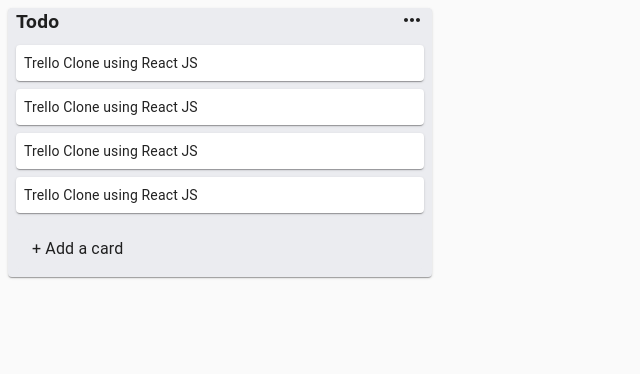
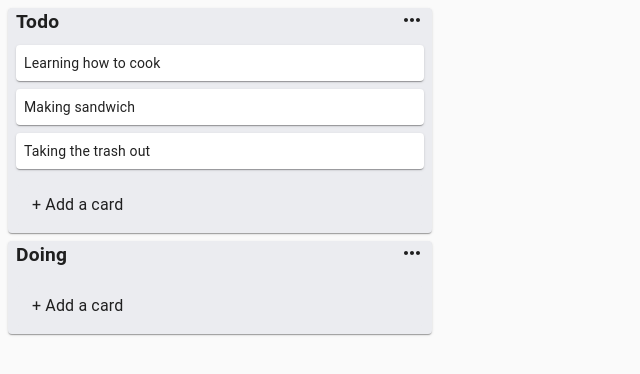
Before and after one commit to sjc-bui/trello, a React (Create React App) app: page / in a window 1280 px wide. Shown: the top 374 px of the page, without its empty margins (0-640 px from the left). Built offline with nearby package versions, Linux system fonts and the light colour scheme.

Commit message:
display card content

```diff
--- a/src/App.js
+++ b/src/App.js
@@ -1,9 +1,17 @@
-import React from 'react';
+import React, { useState } from 'react';
 import List from './components/List/List';
+import store from './utils/store';
 
 const App = () => {
+    const [data, setData] = useState(store);
+
     return (
-        <List />
+        <div>
+            {data.listIds.map((listId) => {
+                const list = data.lists[listId];
+                return <List list={list} key={listId} />
+            })}
+        </div>
     )
 }
 
--- a/src/components/List/Card.jsx
+++ b/src/components/List/Card.jsx
@@ -9,13 +9,13 @@
     }
 }));
 
-const Card = () => {
+const Card = ({ card }) => {
     const classes = useStyle();
 
     return (
         <div>
             <Paper className={classes.card}>
-                Trello Clone using React JS
+                {card.title}
             </Paper>
         </div>
     )
--- a/src/components/List/List.jsx
+++ b/src/components/List/List.jsx
@@ -13,18 +13,17 @@
     }
 }))
 
-const List = () => {
+const List = ({ list }) => {
     const classes = useStyle();
 
     return (
         <div>
             <Paper className={classes.root}>
                 <CssBaseline />
-                <Title />
-                <Card />
-                <Card />
-                <Card />
-                <Card />
+                <Title title={list.title} />
+                {list.cards.map((card) => (
+                    <Card key={card.id} card={card} />
+                ))}
                 <InputContainer />
             </Paper>
         </div>
--- a/src/components/List/Title.jsx
+++ b/src/components/List/Title.jsx
@@ -24,7 +24,7 @@
     }
 }))
 
-const Title = () => {
+const Title = ({ title }) => {
 
     const [open, setOpen] = useState(false);
     const classes = useStyle();
@@ -33,15 +33,18 @@
         <div>
             {open ? (
                 <div>
-                    <InputBase value="Todo" inputProps={{
-                        className: classes.input
-                    }} fullWidth onBlur={() => setOpen(!open)} />
+                    <InputBase
+                        value={title}
+                        inputProps={{
+                            className: classes.input
+                        }}
+                        fullWidth onBlur={() => setOpen(!open)} />
                 </div>
             ) : (
                     <div className={classes.editableContainer}>
                         <Typography
                             className={classes.editableTitle}
-                            onClick={() => setOpen(!open)}>Todo</Typography>
+                            onClick={() => setOpen(!open)}>{title}</Typography>
                         <MoreHorizIcon />
                     </div>
                 )}
```
Also changed, not shown: 1 other file (tests, documents, lock files or other folders).
